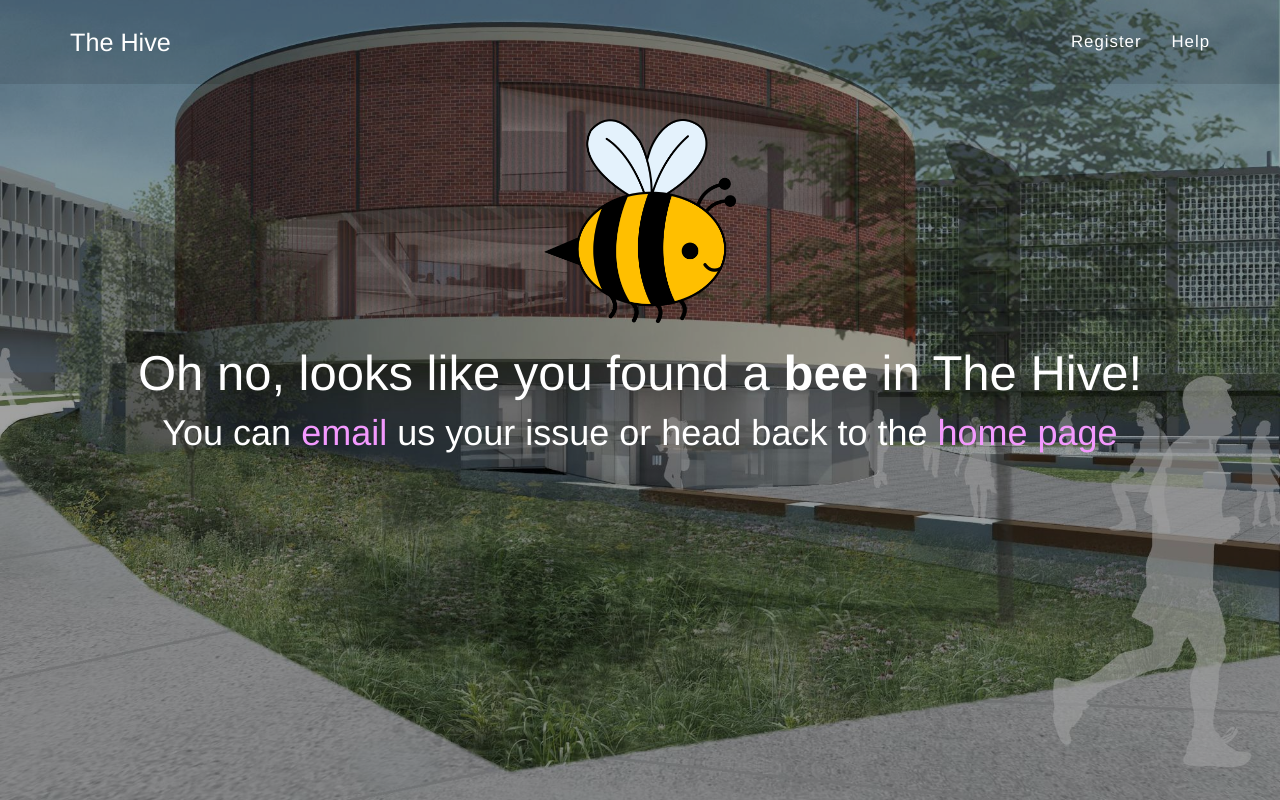
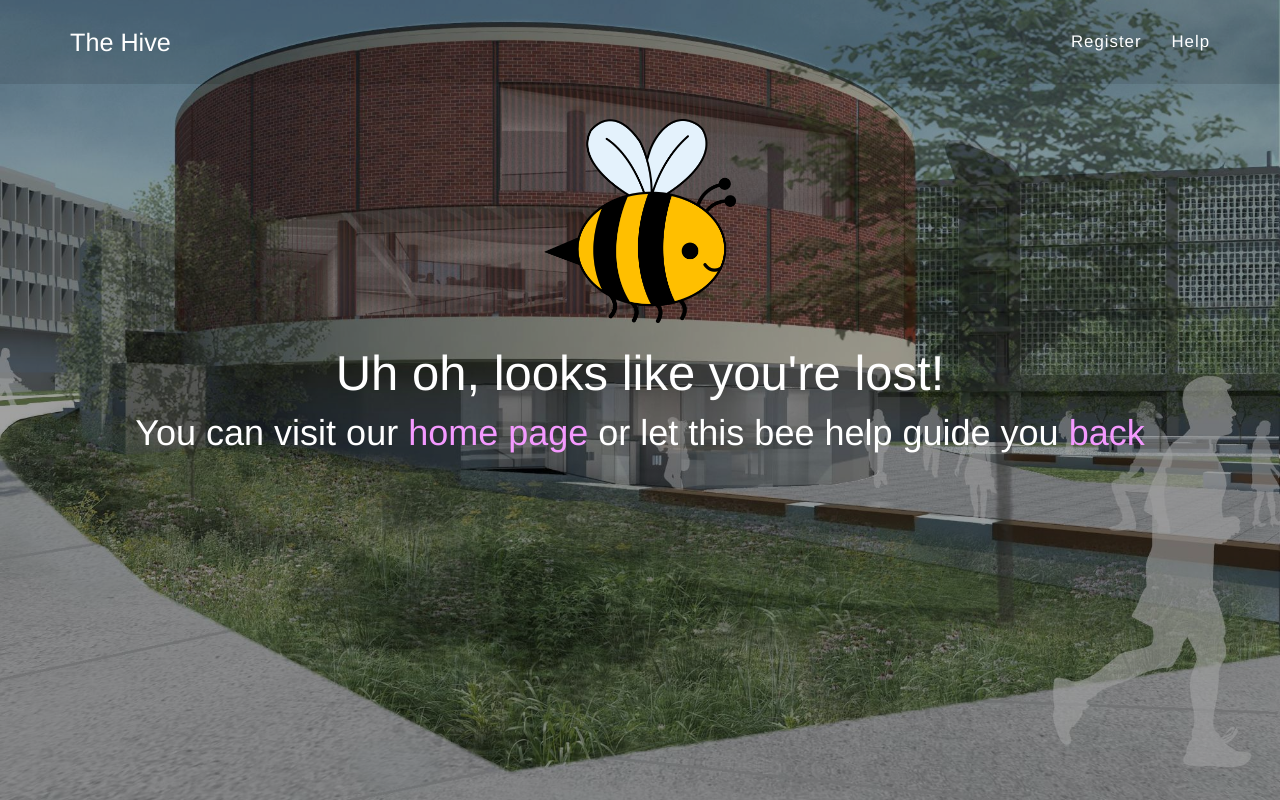
Before and after one commit to RandyDeng/InterviewScheduler, a Flask app: template app/templates/errors/404.html in a window 1280 px wide. Run offline with Flask 2, Linux system fonts and the light colour scheme; the template is opened without the code that fills it, so the values that code supplies are empty; some libraries are stand-ins or nearby versions.

Commit message:
Added custom messages for 404, 500, and 503 errors

```diff
--- a/app/templates/errors/404.html
+++ b/app/templates/errors/404.html
@@ -1,79 +1,7 @@
-<!DOCTYPE html>
-<html lang="en">
-
-<head>
-    <meta charset="utf-8" />
-        <link rel="apple-touch-icon" sizes="76x76" href="/static/img/hive_logo.png" />
-        <link rel="icon" type="image/png" href="/static/img/hive_logo.png" />
-        <meta http-equiv="X-UA-Compatible" content="IE=edge,chrome=1" />
-        <title>The Hive: Interview Scheduler</title>
-        <meta content='width=device-width, initial-scale=1.0, maximum-scale=1.0, user-scalable=0' name='viewport' />
-        <meta name="viewport" content="width=device-width" />
-        <!-- Bootstrap core CSS -->
-        <link href="/static/css/bootstrap.min.css" rel="stylesheet" />
-        <!-- Fonts and icons -->
-        <link href="https://maxcdn.bootstrapcdn.com/font-awesome/latest/css/font-awesome.min.css" rel="stylesheet">
-        <link href='https://fonts.googleapis.com/css?family=Roboto:400,700,300|Material+Icons' rel='stylesheet' type='text/css'>
-    <!--  Theme CSS  -->
-    <link href="/static/css/freelancer.css" rel="stylesheet" />
-
-    <!-- HTML5 Shim and Respond.js IE8 support of HTML5 elements and media queries -->
-    <!-- WARNING: Respond.js doesn't work if you view the page via file:// -->
-    <!--[if lt IE 9]>
-        <script src="https://oss.maxcdn.com/libs/html5shiv/3.7.0/html5shiv.js"></script>
-        <script src="https://oss.maxcdn.com/libs/respond.js/1.4.2/respond.min.js"></script>
-    <![endif]-->
-</head>
-
-<body id="page-top">
-
-    <!--  Navigation  -->
-    <nav id="mainNav" class="navbar navbar-fixed-top navbar-custom affix-top">
-        <div class="container">
-            <!--  Brand and toggle get grouped for better mobile display  -->
-            <div class="navbar-header page-scroll">
-                <button type="button" class="navbar-toggle" data-toggle="collapse" data-target="#bs-example-navbar-collapse-1">
-                    <span class="sr-only">Toggle navigation</span> Menu <i class="fa fa-bars"></i>
-                </button>
-                <a class="navbar-brand" href="/">
-                    <span itemprop="The Hive" itemscope itemtype="http://schema.org/Person">
-                        <span>The Hive</span>
-                    </span>
-                </a>
-            </div>
-
-            <!--  Collect the nav links, forms, and other content for toggling  -->
-            <div class="collapse navbar-collapse" id="bs-example-navbar-collapse-1">
-                <ul class="nav navbar-nav navbar-right">
-                    <li class="page-scroll">
-                        <a href="/login/user">Register</a>
-                    </li>
-                    <li class="page-scroll">
-                        <a href="/static/files/interview_scheduler_manual.pdf">Help</a>
-                    </li>
-                </ul>
-            </div>
-        </div>
-    </nav>
-
-    <!--  Header  -->
-    <header class="header error_background" id="top">
-        <div class="text-vertical-center">
-            <div class ="intro-text">
-            <div class="name">
-                Oh no, looks like you found a <strong>bee</strong> in The Hive!</div>
-            <h1 class="light">
-            	You can <a href="mailto:hive@ece.gatech.edu?subject=Hive%20Bug%20Report">email</a> us your issue or head back to the <a href='/'> home page</a>
-            </h1>
-            </div>
-    </header>
-
-    <!--  jQuery  -->
-    <script src="static/js/jquery-3.2.1.min.js"></script>
-
-    <!--  Bootstrap JavaScript  -->
-    <script src="static/js/bootstrap.min.js"></script>
-
-</body>
-
-</html>
+{% extends "errors/base_error.html" %}
+{% block header %}
+    Uh oh, looks like you're lost!
+{% endblock %}
+{% block header2 %}
+    You can visit our <a href='/'>home page</a> or let this bee help guide you <a href='javascript:history.back()'>back</a>
+{% endblock %}
--- /dev/null
+++ b/app/templates/errors/base_error.html
@@ -0,0 +1,82 @@
+<!DOCTYPE html>
+<html lang="en">
+
+<head>
+    <meta charset="utf-8" />
+        <link rel="apple-touch-icon" sizes="76x76" href="/static/img/hive_logo.png" />
+        <link rel="icon" type="image/png" href="/static/img/hive_logo.png" />
+        <meta http-equiv="X-UA-Compatible" content="IE=edge,chrome=1" />
+        <title>The Hive: Interview Scheduler</title>
+        <meta content='width=device-width, initial-scale=1.0, maximum-scale=1.0, user-scalable=0' name='viewport' />
+        <meta name="viewport" content="width=device-width" />
+        <!-- Bootstrap core CSS -->
+        <link href="/static/css/bootstrap.min.css" rel="stylesheet" />
+        <!-- Fonts and icons -->
+        <link href="https://maxcdn.bootstrapcdn.com/font-awesome/latest/css/font-awesome.min.css" rel="stylesheet">
+        <link href='https://fonts.googleapis.com/css?family=Roboto:400,700,300|Material+Icons' rel='stylesheet' type='text/css'>
+    <!--  Theme CSS  -->
+    <link href="/static/css/freelancer.css" rel="stylesheet" />
+
+    <!-- HTML5 Shim and Respond.js IE8 support of HTML5 elements and media queries -->
+    <!-- WARNING: Respond.js doesn't work if you view the page via file:// -->
+    <!--[if lt IE 9]>
+        <script src="https://oss.maxcdn.com/libs/html5shiv/3.7.0/html5shiv.js"></script>
+        <script src="https://oss.maxcdn.com/libs/respond.js/1.4.2/respond.min.js"></script>
+    <![endif]-->
+</head>
+
+<body id="page-top">
+
+    <!--  Navigation  -->
+    <nav id="mainNav" class="navbar navbar-fixed-top navbar-custom affix-top">
+        <div class="container">
+            <!--  Brand and toggle get grouped for better mobile display  -->
+            <div class="navbar-header page-scroll">
+                <button type="button" class="navbar-toggle" data-toggle="collapse" data-target="#bs-example-navbar-collapse-1">
+                    <span class="sr-only">Toggle navigation</span> Menu <i class="fa fa-bars"></i>
+                </button>
+                <a class="navbar-brand" href="/">
+                    <span itemprop="The Hive" itemscope itemtype="http://schema.org/Person">
+                        <span>The Hive</span>
+                    </span>
+                </a>
+            </div>
+
+            <!--  Collect the nav links, forms, and other content for toggling  -->
+            <div class="collapse navbar-collapse" id="bs-example-navbar-collapse-1">
+                <ul class="nav navbar-nav navbar-right">
+                    <li class="page-scroll">
+                        <a href="/login/user">Register</a>
+                    </li>
+                    <li class="page-scroll">
+                        <a href="/static/files/interview_scheduler_manual.pdf">Help</a>
+                    </li>
+                </ul>
+            </div>
+        </div>
+    </nav>
+
+    <!--  Header  -->
+    <header class="header error_background" id="top">
+        <div class="text-vertical-center">
+            <div class ="intro-text">
+            <div class="name">
+                {% block header %}
+                {% endblock %}
+            </div>
+            <h1 class="light">
+                {% block header2 %}
+                {% endblock %}
+            </h1>
+            </div>
+    </header>
+
+    <!--  jQuery  -->
+    <script src="static/js/jquery-3.2.1.min.js"></script>
+
+    <!--  Bootstrap JavaScript  -->
+    <script src="static/js/bootstrap.min.js"></script>
+
+</body>
+
+</html>
```
Also changed, not shown: app/__init__.py (+10 -3 lines), app/templates/errors/500.html (added, +7 -0 lines), app/templates/errors/503.html (added, +7 -0 lines).
